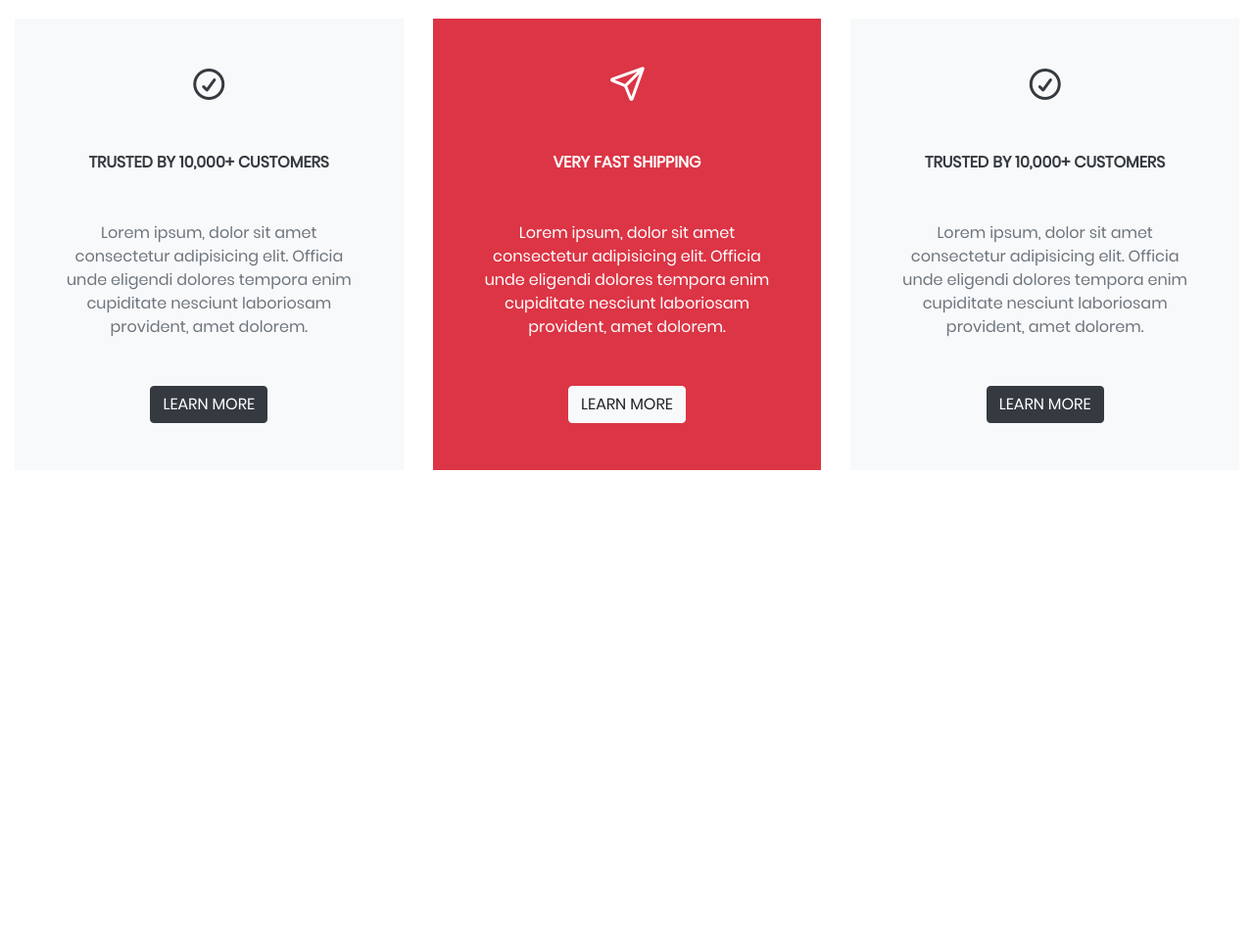
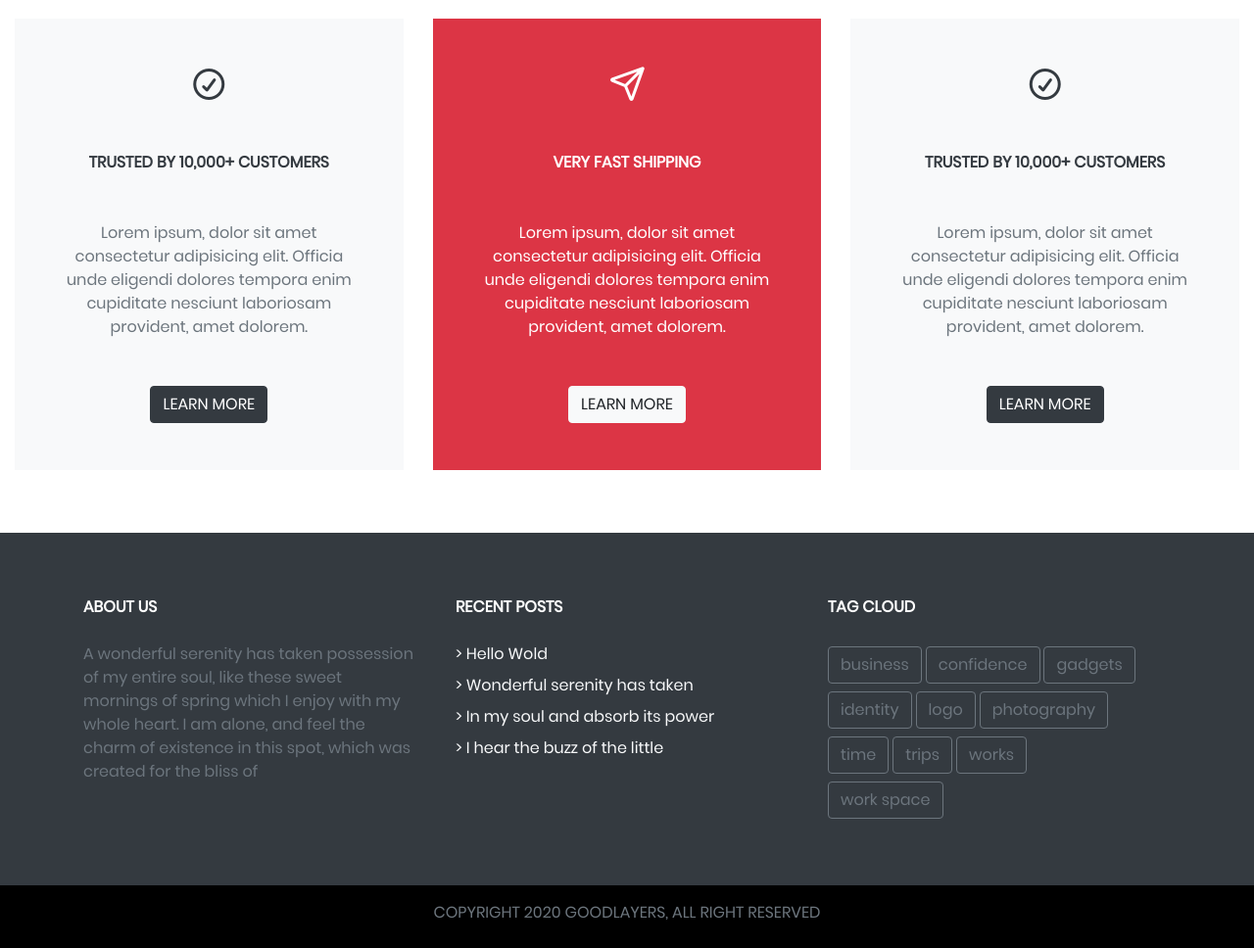
Before and after one commit to sfilali/emporiumjs-coding12, a website: page index.html in a window 1280 px wide. Shown: the part 2532-3500 px from the top of the page at 98% size. Before the commit the page ends 3076 px from the top, so only its background shows below. Drawn offline with Linux system fonts and the light colour scheme.

Commit message:
HTML & Sass - Footer

```diff
--- a/index.html
+++ b/index.html
@@ -159,5 +159,45 @@
             </div>
         </div>
     </section>
+
+    <!--FOOTER-->
+    <footer>
+        <article id="infos" class="bg-dark py-5">
+            <div class="container">
+                <div class="row">
+                    <div class="col-lg-4 col-md my-3">
+                        <p class="font-weight-bold mb-4 text-white">ABOUT US</p>
+                        <p class="text-secondary m-0">A wonderful serenity has taken possession of my entire soul, like these sweet <br>mornings of spring which I enjoy with my whole heart. I am alone, and feel the <br>charm of existence in this spot, which was created for the bliss of</p>
+                    </div>
+                    <div class="col-lg-4 col-md my-3">
+                        <p class="font-weight-bold mb-4 text-white">RECENT POSTS</p>
+                        <p class="text-light mb-0 mb-2">> Hello Wold</p>
+                        <p class="text-light mb-0 mb-2">> Wonderful serenity has taken</p>
+                        <p class="text-light mb-0 mb-2">> In my soul and absorb its power</p>
+                        <p class="text-light">> I hear the buzz of the little</p>
+                    </div>
+                    <div class="col-lg-4 col-md my-3">
+                        <p class="font-weight-bold mb-4 text-white">TAG CLOUD</p>
+
+                        <button class="btn btn-outline-secondary my-1">business</button>
+                        <button class="btn btn-outline-secondary my-1">confidence</button>
+                        <button class="btn btn-outline-secondary my-1">gadgets</button>
+                        <br>
+                        <button class="btn btn-outline-secondary my-1">identity</button>
+                        <button class="btn btn-outline-secondary my-1">logo</button>
+                        <button class="btn btn-outline-secondary my-1">photography</button>
+                        <br>
+                        <button class="btn btn-outline-secondary my-1">time</button>
+                        <button class="btn btn-outline-secondary my-1">trips</button>
+                        <button class="btn btn-outline-secondary my-1">works</button>
+                        <br>
+                        <button class="btn btn-outline-secondary my-1">work space</button>
+                        <br>
+                    </div>
+                </div>
+            </div>
+        </article>
+        <article id="copyright" class="text-secondary text-center p-3 pb-4">COPYRIGHT 2020 GOODLAYERS, ALL RIGHT RESERVED</article>
+    </footer>
 </body>
 </html>
--- a/src/sass/style.sass
+++ b/src/sass/style.sass
@@ -30,9 +30,5 @@ body
         width: 100%
     .prix
             color: red
-#discover
-
-//     background-image: url(../../public/img/cta-bg.jpg)
-//     background-position: center
-//     background-size: cover
-//     background-repeat: no-repeat
+#copyright
+    background-color: black
```
Also changed, not shown: public/css/style.css, 1 other file.
